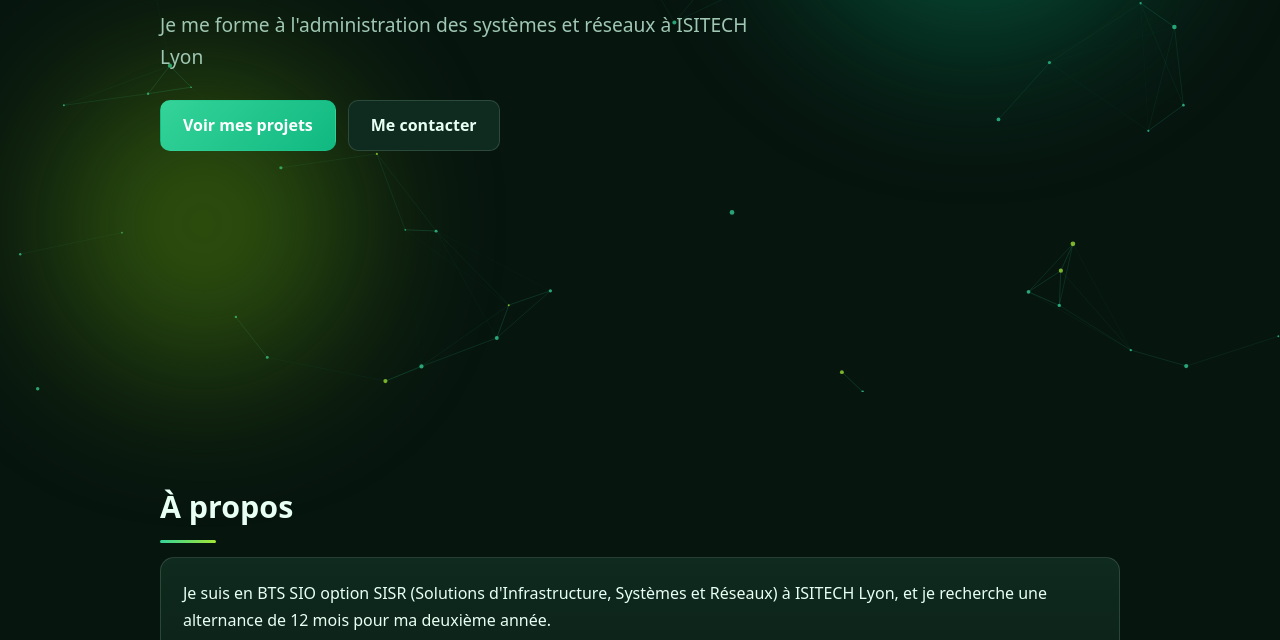
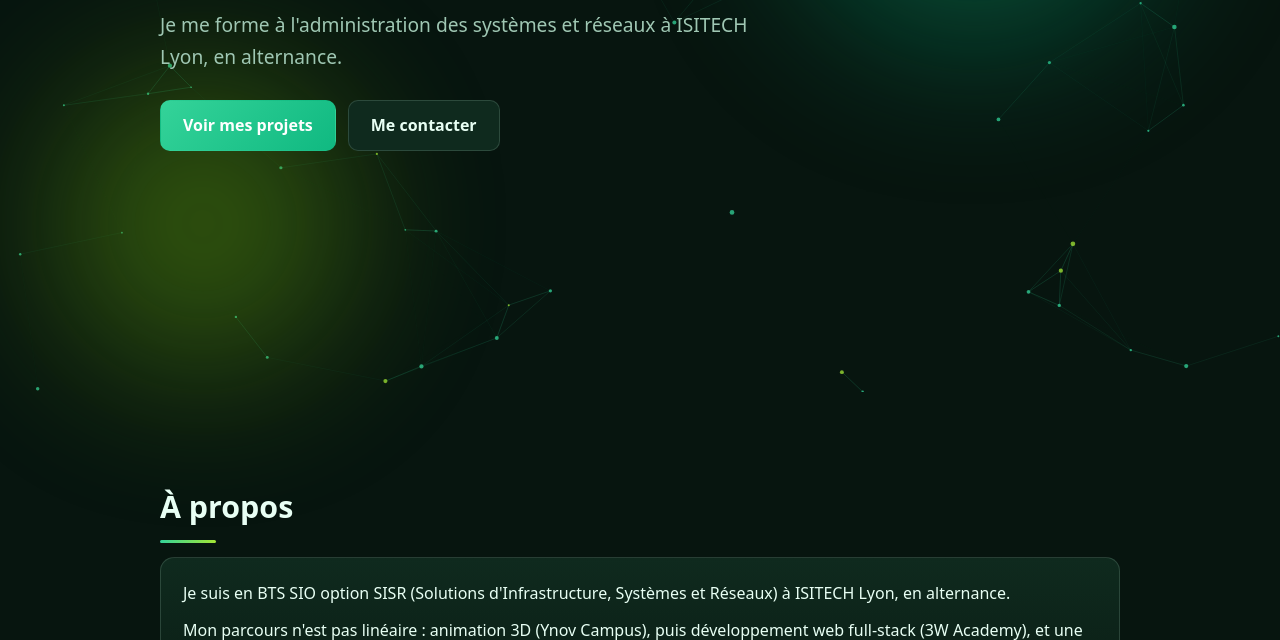
Before and after one commit to Momo294517/Momo294517.github.io, a plain HTML site: page index.html in a window 1280 px wide. Shown: the part 408-1048 px from the top of the page. Drawn offline with Linux system fonts and the light colour scheme.

Commit message:
Add files via upload

```diff
--- a/index.html
+++ b/index.html
@@ -4,7 +4,7 @@
   <meta charset="UTF-8">
   <meta name="viewport" content="width=device-width, initial-scale=1">
   <title>Mohamed Bellouza – Portfolio BTS SIO SISR</title>
-  <meta name="description" content="Portfolio de Mohamed Bellouza, étudiant en BTS SIO option SISR à ISITECH Lyon, à la recherche d'une alternance de 12 mois.">
+  <meta name="description" content="Portfolio de Mohamed Bellouza, étudiant en BTS SIO option SISR à ISITECH Lyon, en alternance en systèmes et réseaux.">
   <link rel="stylesheet" href="style.css">
 </head>
 <body>
@@ -35,7 +35,7 @@
     <div class="hero-inner">
       <p class="eyebrow">Étudiant BTS SIO – option SISR</p>
       <h1>Bonjour, je suis <span class="gradient">Mohamed</span></h1>
-      <p class="lead">Je me forme à l'administration des systèmes et réseaux à ISITECH Lyon</p>
+      <p class="lead">Je me forme à l'administration des systèmes et réseaux à ISITECH Lyon, en alternance.</p>
       <div class="buttons">
         <a class="btn primary" href="#projets">Voir mes projets</a>
         <a class="btn" href="#contact">Me contacter</a>
@@ -46,7 +46,7 @@
   <section id="apropos">
     <h2 class="reveal">À propos</h2>
     <div class="card reveal">
-      <p>Je suis en BTS SIO option SISR (Solutions d'Infrastructure, Systèmes et Réseaux) à ISITECH Lyon, et je recherche une alternance de 12 mois pour ma deuxième année.</p>
+      <p>Je suis en BTS SIO option SISR (Solutions d'Infrastructure, Systèmes et Réseaux) à ISITECH Lyon, en alternance.
       <p>Mon parcours n'est pas linéaire : animation 3D (Ynov Campus), puis développement web full-stack (3W Academy), et une expérience en logistique chez UPS. Ces étapes m'ont donné de la rigueur, de l'adaptabilité et une vraie curiosité pour comprendre comment les choses fonctionnent, avant de me spécialiser dans les systèmes et réseaux.</p>
     </div>
 
@@ -202,7 +202,7 @@
 
   <section id="contact">
     <h2 class="reveal">Contact</h2>
-    <p class="section-lead reveal">N'hésitez pas à me contacter.</p>
+    <p class="section-lead reveal">N'hésitez pas à me contacter pour échanger sur mon parcours, mes projets ou mes centres d'intérêt.</p>
     <div class="card reveal">
       <ul class="contact-list">
         <li>Email : <a href="mailto:mohamedbellouza89@gmail.com">mohamedbellouza89@gmail.com</a></li>
```
